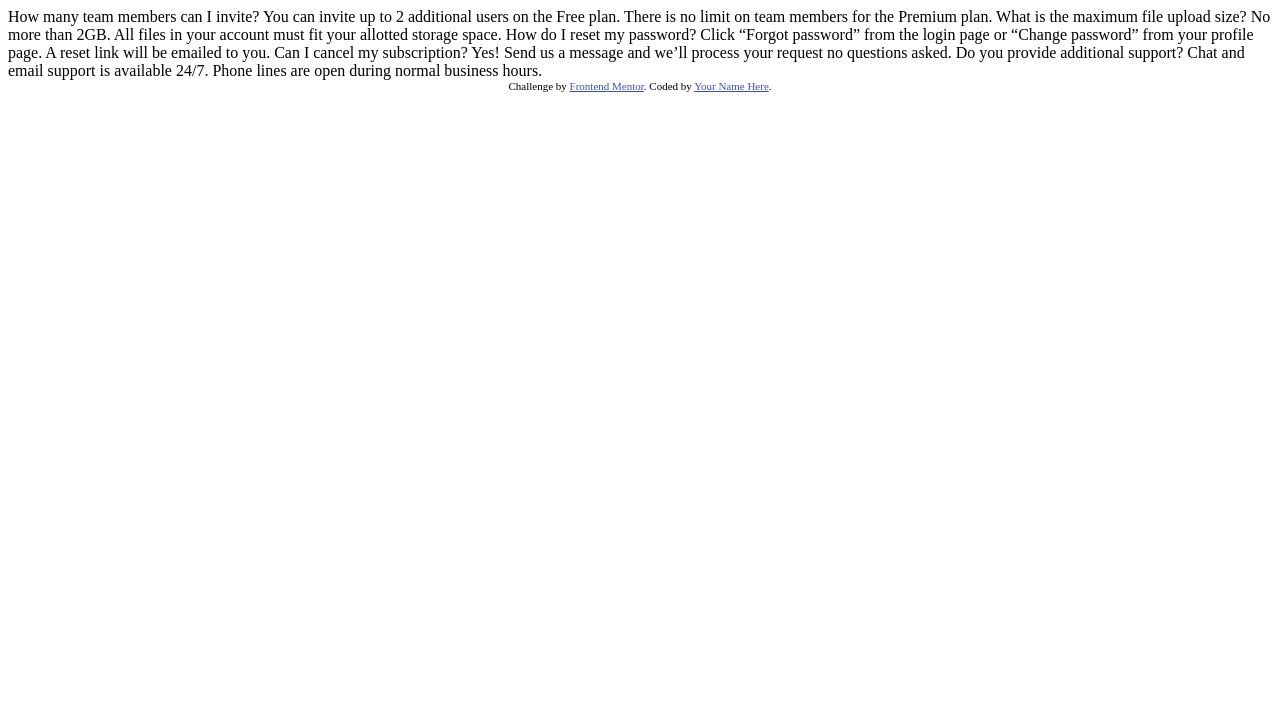
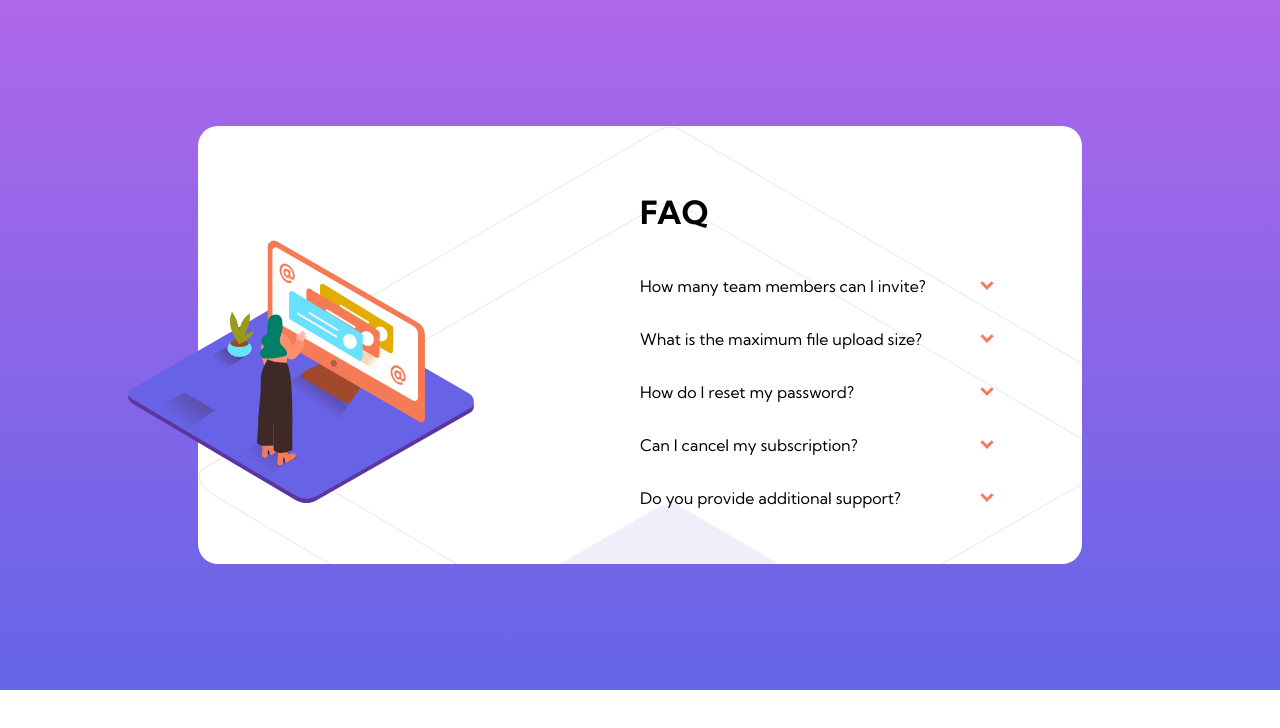
Before and after one commit to deepakoraon19/FAQ-accordion-card, a plain HTML site: page index.html in a window 1280 px wide. Drawn offline with Linux system fonts and the light colour scheme.

Commit message:
Desktop version completed

```diff
--- a/index.html
+++ b/index.html
@@ -2,39 +2,72 @@
 <html lang="en">
 <head>
   <meta charset="UTF-8">
+  <link rel="stylesheet" href="styles.css">
+
   <meta name="viewport" content="width=device-width, initial-scale=1.0"> <!-- displays site properly based on user's device -->
-
+  <link rel="preconnect" href="https://fonts.googleapis.com">
+  <link rel="preconnect" href="https://fonts.gstatic.com" crossorigin>
+  <link href="https://fonts.googleapis.com/css2?family=Kumbh+Sans:wght@400;700&display=swap" rel="stylesheet">
   <link rel="icon" type="image/png" sizes="32x32" href="./images/favicon-32x32.png">
-
   <title>Frontend Mentor | FAQ Accordion Card</title>
 
   <!-- Feel free to remove these styles or customise in your own stylesheet 👍 -->
-  <style>
+  <!-- <style>
     .attribution { font-size: 11px; text-align: center; }
     .attribution a { color: hsl(228, 45%, 44%); }
-  </style>
+  </style> -->
 </head>
 <body>
-  How many team members can I invite?
-  You can invite up to 2 additional users on the Free plan. There is no limit on
-  team members for the Premium plan.
 
-  What is the maximum file upload size?
-  No more than 2GB. All files in your account must fit your allotted storage space.
+  <div class="container">
+    <div class="img">
+      <img src="/images/illustration-woman-online-desktop.svg" class="vec-img">
+    </div>
+    <div class="questions">
+      <H1>FAQ</H1>
+      <div class="question">
+        <span>How many team members can I invite?</span><img class=button src="/images/icon-arrow-down.svg">
+      </div>
+      <span class="ans">
+        You can invite up to 2 additional users on the Free plan. There is no limit on
+        team members for the Premium plan.
+      </span>
 
-  How do I reset my password?
-  Click “Forgot password” from the login page or “Change password” from your profile page.
-  A reset link will be emailed to you.
+      <div class="question">
+        What is the maximum file upload size?<img class=button src="/images/icon-arrow-down.svg">
+      </div>
+      <span class="ans">
+        No more than 2GB. All files in your account must fit your allotted storage space.
+      </span>
 
-  Can I cancel my subscription?
-  Yes! Send us a message and we’ll process your request no questions asked.
 
-  Do you provide additional support?
-  Chat and email support is available 24/7. Phone lines are open during normal business hours.
+      <div class="question">How do I reset my password?<img class=button src="/images/icon-arrow-down.svg">
+      </div>
 
-  <div class="attribution">
-    Challenge by <a href="https://www.frontendmentor.io?ref=challenge" target="_blank">Frontend Mentor</a>.
-    Coded by <a href="#">Your Name Here</a>.
+      <span class="ans">
+        Click “Forgot password” from the login page or “Change password” from your profile page.A reset link will be emailed to you.
+      </span>
+
+      <div class="question">
+        Can I cancel my subscription?<img class=button src="/images/icon-arrow-down.svg">
+      </div>
+      <span class="ans">
+        Yes! Send us a message and we’ll process your request no questions asked.
+      </span>
+
+
+      <div class="question">
+        Do you provide additional support?<img class=button src="/images/icon-arrow-down.svg">
+      </div>
+      <span class="ans">
+        Chat and email support is available 24/7. Phone lines are open during normal business hours.
+      </span>
+
+
+
+
+    </div>
   </div>
 </body>
+<script src="index.js"></script>
 </html>
--- /dev/null
+++ b/index.js
@@ -0,0 +1,32 @@
+let questions=document.querySelectorAll(".question");
+let answers=document.querySelectorAll(".ans");
+
+for(let i=0;i<questions.length;i++)
+{
+    questions[i].addEventListener('click',()=>{
+        // console.log(e);
+        if(questions[i].classList.contains("bold"))
+        {
+            console.log("kya");
+            questions[i].classList.remove("bold");
+            answers[i].classList.remove("display");
+        }
+        else{
+            answers[i].classList.add("display");
+            questions[i].classList.add("bold");
+
+        }
+
+
+
+
+    })
+
+    // document.querySelector("body").addEventListener('click',(e)=>{
+    //     if(e.target=="")
+    //     questions[i].classList.remove("bold");
+    //     answers[i].classList.remove("display");
+
+    // })
+
+}
--- /dev/null
+++ b/styles.css
@@ -0,0 +1,64 @@
+
+body{
+    background-image: linear-gradient(hsl(273, 75%, 66%),hsl(240, 73%, 65%));
+    background-size:contain;
+    height:auto;
+    background-repeat: no-repeat;
+    font-family: 'Kumbh Sans';
+    /* font-size: 3rem; */
+}
+.container{
+    background-color: white;
+    background-image: url("/images/bg-pattern-desktop.svg");
+    width:70%;
+    /*height:200%;
+    */display: flex;
+    margin:auto;
+    margin-top:10%;
+    margin-bottom: 10%;
+    border-radius:20px ;
+    -webkit-border-radius:20px ;
+    -moz-border-radius:20px ;
+    -ms-border-radius:20px ;
+    -o-border-radius:20px ;
+}
+.img{
+    /* display:flex; */
+    /* justify-content: center; */
+}
+.vec-img{
+    position: absolute;
+    width:27%;
+    top:30%;
+    left:10%;
+}
+.questions{
+    margin-left:50%;
+    margin-top: 5%;
+    margin-bottom: 5%;
+    width:70%;
+    display: flex;
+    flex-direction: column;
+
+}
+.question{
+    display: flex;
+    justify-content: space-between;
+    align-items: center;
+    margin:5% 0% 2.5% 0%;
+}
+.ans{
+    display: none;
+    font-size: 0.8rem;;
+}
+.button{
+    margin-right:20%;
+    height:50%;
+    /* position:absolute; */
+}
+.bold{
+    font-weight: bold;
+}
+.display{
+    display:block;
+}
```
Also changed, not shown: 1 other file.
